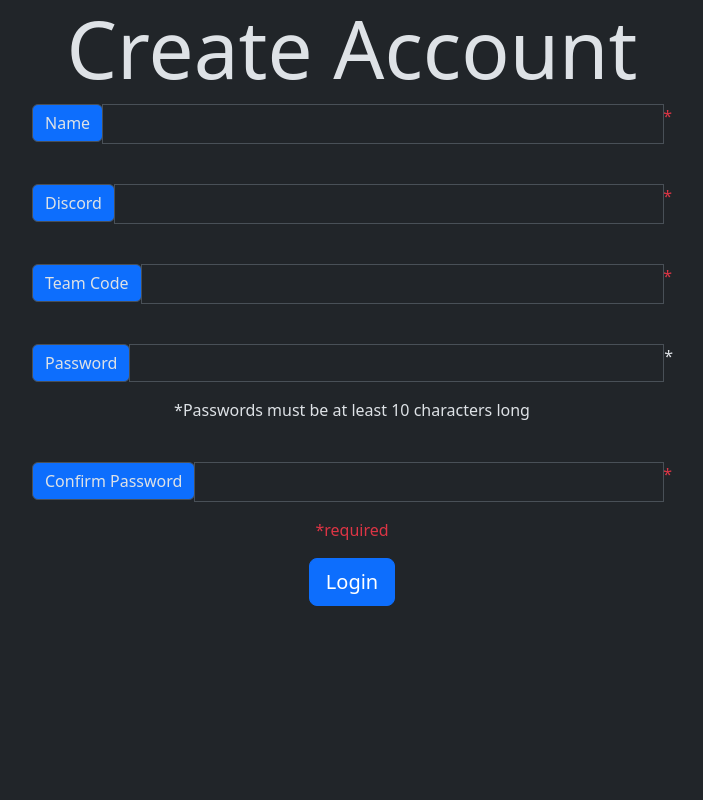
After one commit to MasonPhillip/KansasStateCrewUtils, a PHP site: page /createLogin.php in a window 1280 px wide. The commit adds this page. Shown: the whole page, without its empty margins (288-991 px from the left). Run offline with PHP 8.4, Linux system fonts and the light colour scheme; data that the repository does not hold is empty.

Commit message:
Added Page to create new login

```diff
--- /dev/null
+++ b/createLogin.php
@@ -0,0 +1,172 @@
+<html lang="en" data-bs-theme="dark">
+<head>
+		<title>New Login</title>
+		    <title> <?php echo $title; ?></title>
+    <meta charset="utf-8">
+  <meta name="viewport" content="width=device-width, initial-scale=1">
+  <link href="https://cdn.jsdelivr.net/npm/bootstrap@5.3.2/dist/css/bootstrap.min.css" rel="stylesheet">
+  <script src="https://cdn.jsdelivr.net/npm/bootstrap@5.3.2/dist/js/bootstrap.bundle.min.js"></script>
+</head>
+
+<body>
+
+     <div class="d-flex justify-content-center">
+         <h1 class="display-1">Create Account</h1>
+    </div>
+
+
+    <div class="d-flex justify-content-center">
+        <div class="input-group mb-3 w-50">
+            <div class="input-group-prepend">
+                <span class="input-group-text bg-primary" id="basic-addon3">Name</span>
+            </div>
+            <input type="text" class="form-control" id="nameBox" name="nameBox" aria-describedby="basic-addon3"><p class="text-danger" id="nameWarning">*</p>
+        </div>
+    </div>
+
+    <br>
+    <div class="d-flex justify-content-center">
+        <div class="input-group mb-3 w-50">
+            <div class="input-group-prepend">
+                <span class="input-group-text bg-primary" id="basic-addon3">Discord</span>
+            </div>
+            <input type="text" class="form-control" id="discordBox" name="discordBox" aria-describedby="basic-addon3"><p class="text-danger" id="discordWarning">*</p>
+        </div>
+    </div>
+
+    <br>
+    <div class="d-flex justify-content-center">
+        <div class="input-group mb-3 w-50">
+            <div class="input-group-prepend">
+                <span class="input-group-text bg-primary" id="basic-addon3">Team Code</span>
+            </div>
+            <input type="text" class="form-control" id="teamBox" name="teamBox" aria-describedby="basic-addon3"><p class="text-danger" id="teamWarning">*</p>
+        </div>
+    </div>
+
+    <br>
+    <div class="d-flex justify-content-center">
+        <div class="input-group mb-3 w-50">
+            <div class="input-group-prepend">
+                <span class="input-group-text bg-primary" id="basic-addon3">Password</span>
+            </div>
+            <input type="password" class="form-control" id="passwordBox" name="passwordBox" aria-describedby="basic-addon3">*<p class="text-danger" id="passwordWarning"></p>
+        </div>
+    </div>
+    <div class="d-flex justify-content-center">
+    <p>*Passwords must be at least 10 characters long</p>
+    </div>
+
+    <br>
+    <div class="d-flex justify-content-center">
+        <div class="input-group mb-3 w-50">
+            <div class="input-group-prepend">
+                <span class="input-group-text bg-primary" id="basic-addon3">Confirm Password</span>
+            </div>
+            <input type="password" class="form-control" id="confirmPasswordBox" name="confirmPasswordBox" aria-describedby="basic-addon3"><p class="text-danger" id="confirmPasswordWarning">*</p>
+        </div>
+    </div>
+
+    <div class="d-flex justify-content-center">
+        <p class="text-danger">*required</p>
+    </div
+
+    <br>
+    <div class="d-flex justify-content-center">
+	<button id="loginBtn" class="btn btn-lg btn-primary" onClick='newLogin()'>Login</button>
+    </div>
+
+
+    <script>
+
+        //handles the event when the user wants to create a new login
+        function newLogin(){
+            var name = document.getElementById('nameBox');
+            var discord = document.getElementById('discordBox');
+            var team = document.getElementById('teamBox');
+            var password = document.getElementById('passwordBox');
+            var confirmPassword = document.getElementById('confirmPasswordBox');
+            var cont = true;
+            //verify that all the fields have information
+            if(name.value == ""){
+                document.getElementById('nameWarning').innerHTML = "*required";
+                cont=false;
+            }
+            if(discord.value == ""){
+                document.getElementById('discordWarning').innerHTML = "*required";
+                cont=false;
+            }
+            if(team.value == ""){
+                document.getElementById('teamWarning').innerHTML = "*required";
+                cont=false;
+            }
+            if(password.value == ""){
+                document.getElementById('passwordWarning').innerHTML = "required";
+                cont=false;
+            }
+            else if(password.value.length < 12){
+                document.getElementById('passwordWarning').innerHTML = "must be at least 12 characters";
+            }
+            if(confirmPassword.value == ""){
+                document.getElementById('confirmPasswordWarning').innerHTML = "*required";
+                cont=false;
+            }
+            else if(confirmPassword.value != password.value){
+                alert("Passwords do not match!");
+                cont=false;
+            }
+
+            if(cont){
+                var xhttp = new XMLHttpRequest();
+        		xhttp.open("POST", "validateNewLogin.php");
+        		xhttp.setRequestHeader("Content-type", "application/x-www-form-urlencoded");
+                var attempted =0;
+        		//how to handle the response
+        		xhttp.onreadystatechange = () =>{
+        			if(xhttp.status === 200){
+        				attempted++;
+                        if(attempted == 2){
+                            var response = xhttp.responseText.split("|");
+                            alert(response[0]+response[1]);
+                            if(response[0] == "Team Not Found"){
+                                alert("Team Code Could Not be Found");
+                            }
+                            else if (response[1] == "name in use"){
+                                alert("Name Already In Use");
+                            }
+                            else{
+                                var f = document.createElement("form");
+                                team.value = response[0];
+                                f.action = "insertLogin.php";
+                                f.method= "post";
+                                f.appendChild(name);
+                                f.appendChild(discord);
+                                f.appendChild(team);
+                                f.appendChild(password);
+
+                                document.body.appendChild(f);
+                                f.submit();
+                            }
+                        }
+                    }
+        		}
+                //send the http response request
+		        xhttp.send("name="+name.value+"&team="+team.value);
+
+
+            }
+
+
+        }
+
+        //make the enter key enter the form when the password is in the
+        var passBox = document.getElementById("passwordBox");
+        passBox.addEventListener("keypress", function(event){
+            if(event.key === "Enter"){
+                event.preventDefault();
+                document.getElementById("loginBtn").click();
+            }
+        });
+    </script>
+
+</body>
--- a/home.html
+++ b/home.html
@@ -1,10 +1,16 @@
 KSU Crew comments App
 <br>
 <button onclick="loginPage()">login</button>
+<button onclick="createLoginPage()">New Login</button>
 
 <script>
     function loginPage(){
         window.open("login.php");
         window.close();
     }
+
+    function createloginPage(){
+        window.open("createLogin.php");
+        window.close();
+    }
 </script>
--- /dev/null
+++ b/test.php
@@ -0,0 +1 @@
+<?php echo str_replace("/view?usp=sharing", "", "https://drive.google.com/file/d/13eXdLVpLGGkdRypnhWuGn0SAXOMSVhez/view?usp=sharing"); ?>
--- /dev/null
+++ b/todo.txt
@@ -0,0 +1,2 @@
+Add data validation
+add multiple team functionality
```
Also changed, not shown: insertLogin.php (added, +35 -0 lines), login.php (+8 -4 lines), validateNewLogin.php (added, +35 -0 lines), videos.php (+6 -2 lines), 1 other file.
